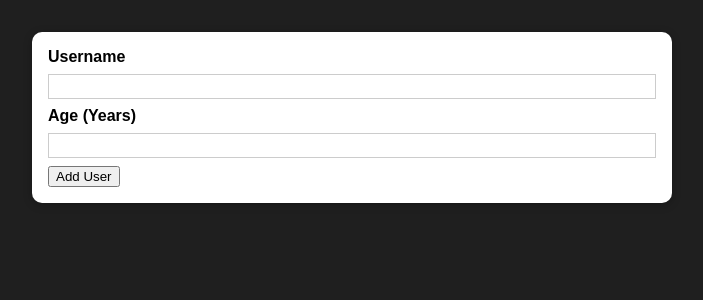
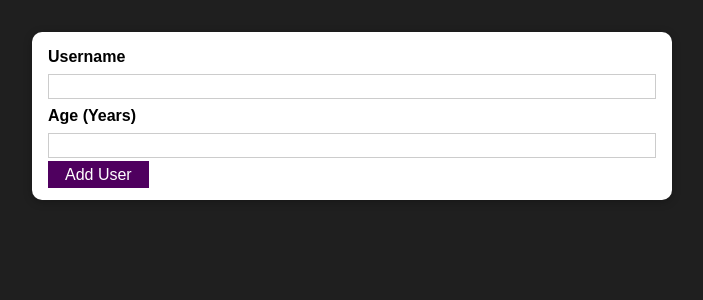
Before and after one commit to gustavohrg/FA.react-CreatingUsers, a React (Create React App) app: page / in a window 1280 px wide. Shown: the top 300 px of the page, without its empty margins (288-991 px from the left). Built offline with nearby package versions, Linux system fonts and the light colour scheme.

Commit message:
C3: Button Component

```diff
--- /dev/null
+++ b/src/components/UI/Button.js
@@ -0,0 +1,17 @@
+import React from 'react';
+
+import classes from './Button.module.css';
+
+const Button = (props) => {
+  return (
+    <buton
+      className={classes.button}
+      type={props.type || 'button'}
+      onClick={props.onClick}
+    >
+      {props.children}
+    </buton>
+  );
+};
+
+export default Button;
--- /dev/null
+++ b/src/components/UI/Button.module.css
@@ -0,0 +1,18 @@
+.button {
+  font: inherit;
+  border: 1px solid #4f005f;
+  background: #4f005f;
+  color: white;
+  padding: 0.25rem 1rem;
+  cursor: pointer;
+}
+
+.button:hover,
+.button:active {
+  background: #741188;
+  border-color: #741188;
+}
+
+.button:focus {
+  outline: none;
+}
--- a/src/components/Users/AddUser.js
+++ b/src/components/Users/AddUser.js
@@ -1,4 +1,5 @@
 import React from 'react';
+import Button from '../UI/Button';
 
 import Card from '../UI/Card';
 import classes from './AddUser.module.css';
@@ -15,7 +16,7 @@
         <input id='username' type='text' />
         <label htmlFor='age'>Age (Years)</label>
         <input id='age' type='number' />
-        <button type='submit'>Add User</button>
+        <Button type='submit'>Add User</Button>
       </form>
     </Card>
   );
```
